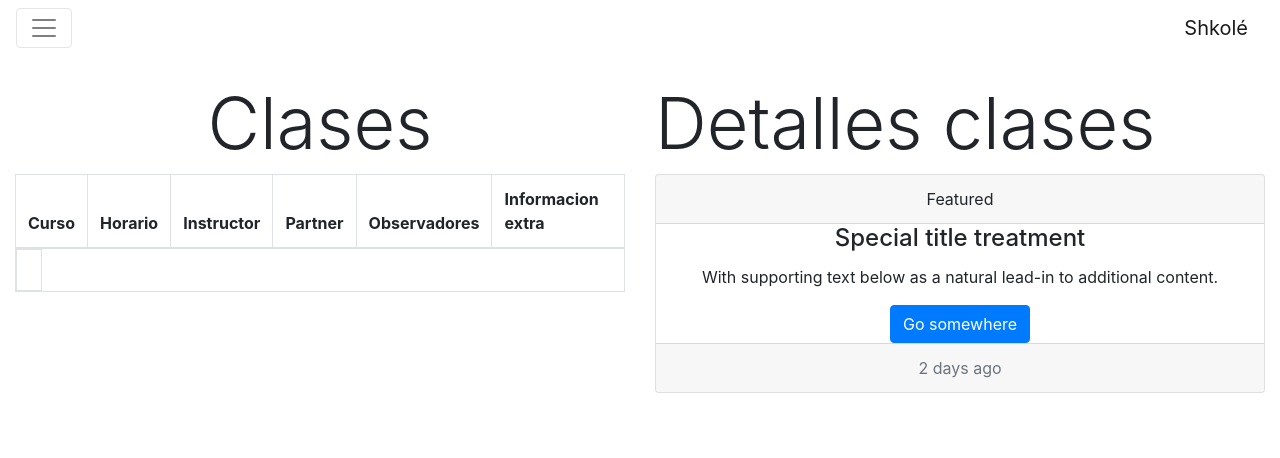
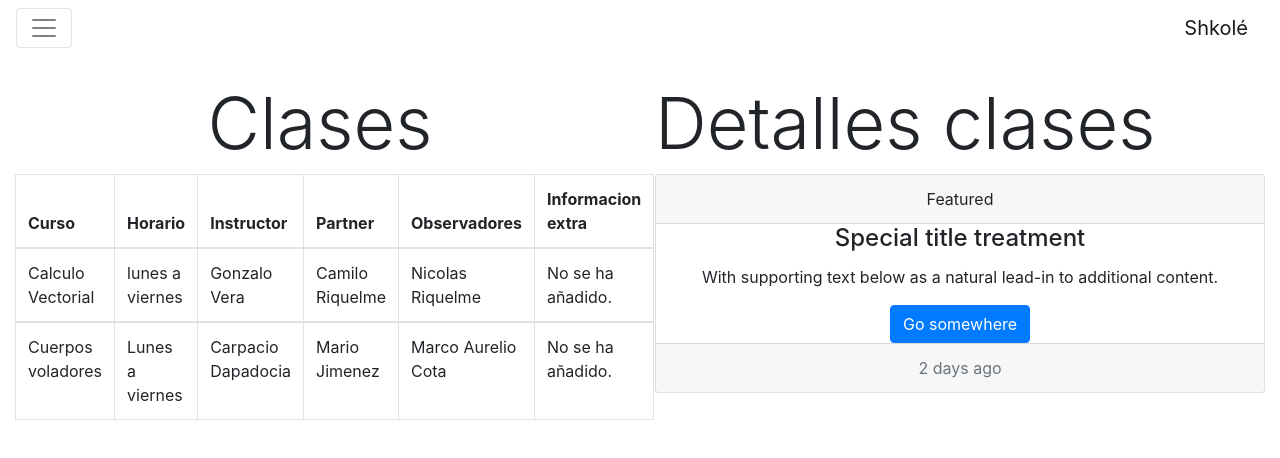
Before and after one commit to wainola/WebGonzalo, an Angular app: page / in a window 1280 px wide. Shown: the top 458 px of the page. Built offline with nearby package versions, Linux system fonts and the light colour scheme.

Commit message:
Añadida las pruebas de las clases

```diff
--- a/src/app/app.component.html
+++ b/src/app/app.component.html
@@ -1,4 +1,5 @@
 <app-header-site></app-header-site>
+
 <div class="container-fluid">
   <div class="row">
     <div class="col-lg-6">
--- a/src/app/clases/asignaturas/asignaturas.component.html
+++ b/src/app/clases/asignaturas/asignaturas.component.html
@@ -1,3 +1 @@
-<tbody>
-  <td><app-lista-asignaturas></app-lista-asignaturas></td>
-</tbody>
+<app-lista-asignaturas></app-lista-asignaturas>
--- a/src/app/clases/asignaturas/lista-asignaturas/asignaturas.ts
+++ b/src/app/clases/asignaturas/lista-asignaturas/asignaturas.ts
@@ -1,9 +1,45 @@
-export class Asignaturas {
-  //Inicializamos los campos.
+// implementacion de interfaz de asignaturas para determinar atributos.
+interface Asignaturas{
   curso: string;
+  horario: string;
+  instructor: string;
+  partner: string;
+  observadores: string;
+  infoExtra?: string;
+  impresionInfo();
+}
 
-  constructor(cursos){
-    this.curso = cursos
+export class Asignatura implements Asignaturas{
+  curso: string;
+  horario: string;
+  instructor: string;
+  partner: string;
+  observadores: string;
+  infoExtra?: string;
+  constructor(curso, horario, instructor, partner, observadores, infoExtra?){
+    if(infoExtra === undefined){
+      this.curso = curso;
+      this.horario = horario;
+      this.instructor = instructor;
+      this.partner = partner;
+      this.observadores = observadores;
+      this.infoExtra = "No se ha añadido.";
+    } else {
+      this.curso = curso;
+      this.horario = horario;
+      this.instructor = instructor;
+      this.partner = partner;
+      this.observadores = observadores;
+      this.infoExtra = infoExtra;
+    }
   }
-
+  impresionInfo(){
+    console.log(`
+    Curso: ${this.curso}.
+    Horario: ${this.horario}.
+    Instructor: ${this.instructor}.
+    Observadores: ${this.observadores}.
+    Informacion Extra: ${this.infoExtra}
+    `)
+  }
 }
--- a/src/app/clases/asignaturas/lista-asignaturas/index.ts
+++ b/src/app/clases/asignaturas/lista-asignaturas/index.ts
@@ -1 +1 @@
-export { Asignaturas } from './asignaturas';
+export { Asignatura } from './asignaturas';
--- a/src/app/clases/asignaturas/lista-asignaturas/lista-asignaturas.component.html
+++ b/src/app/clases/asignaturas/lista-asignaturas/lista-asignaturas.component.html
@@ -1,3 +1,20 @@
-<p>
-  {{curso.cursos}}
-</p>
+<table class="table table-hover table-bordered">
+  <thead>
+    <tr>
+      <th>Curso</th>
+      <th>Horario</th>
+      <th>Instructor</th>
+      <th>Partner</th>
+      <th>Observadores</th>
+      <th>Informacion extra</th>
+    </tr>
+  </thead>
+  <tbody *ngFor="let clases of cursos">
+      <td>{{clases.curso}}</td>
+      <td>{{clases.horario}}</td>
+      <td>{{clases.instructor}}</td>
+      <td>{{clases.partner}}</td>
+      <td>{{clases.observadores}}</td>
+      <td>{{clases.infoExtra}}</td>
+  </tbody>
+</table>
--- a/src/app/clases/asignaturas/lista-asignaturas/lista-asignaturas.component.ts
+++ b/src/app/clases/asignaturas/lista-asignaturas/lista-asignaturas.component.ts
@@ -1,19 +1,17 @@
-import { Component, OnInit } from '@angular/core';
-import { Asignaturas } from './asignaturas';
+import { Component  } from '@angular/core';
+import { Asignatura } from './asignaturas';
 
 @Component({
   selector: 'app-lista-asignaturas',
-  templateUrl: './lista-asignaturas.component.html',
-  styles: []
+  templateUrl: './lista-asignaturas.component.html'
 })
-export class ListaAsignaturasComponent implements OnInit {
-  //declaramos atributo del tipo curso para hacer el arreglo de cursos.
-  cursos: Asignaturas[] = [];
-  curso = new Asignaturas("Ramo 1");
+export class ListaAsignaturasComponent{
+  // creamos la propiedad para que este presta para ser renderizada.
+  cursos = CURSOS;
+}
 
-  constructor() {}
-
-  ngOnInit() {
-  }
-
-}
+// generamos las instancias de los cursos.
+const CURSOS: Asignatura[] = [
+  new Asignatura("Calculo Vectorial", "lunes a viernes", "Gonzalo Vera", "Camilo Riquelme", "Nicolas Riquelme"),
+  new Asignatura("Cuerpos voladores", "Lunes a viernes", "Carpacio Dapadocia", "Mario Jimenez", "Marco Aurelio Cota")
+]
--- a/src/app/clases/clases.component.html
+++ b/src/app/clases/clases.component.html
@@ -1,13 +1 @@
-<table class="table table-hover table-bordered">
-  <thead>
-    <tr>
-      <th>Curso</th>
-      <th>Horario</th>
-      <th>Instructor</th>
-      <th>Partner</th>
-      <th>Observadores</th>
-      <th>Informacion extra</th>
-    </tr>
-  </thead>
-  <app-asignaturas></app-asignaturas>
-</table>
+<app-asignaturas></app-asignaturas>
```
